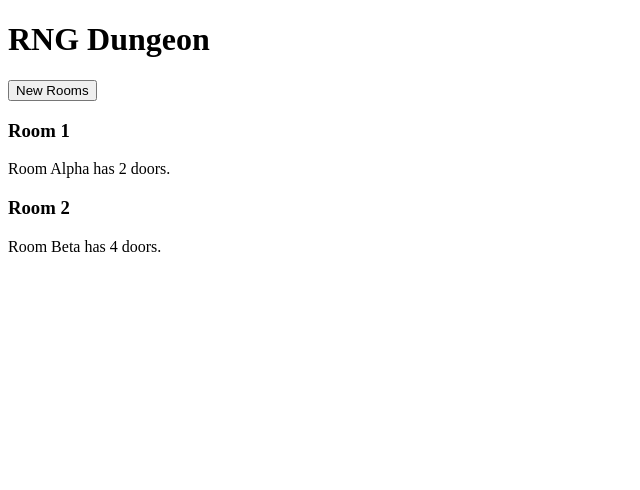
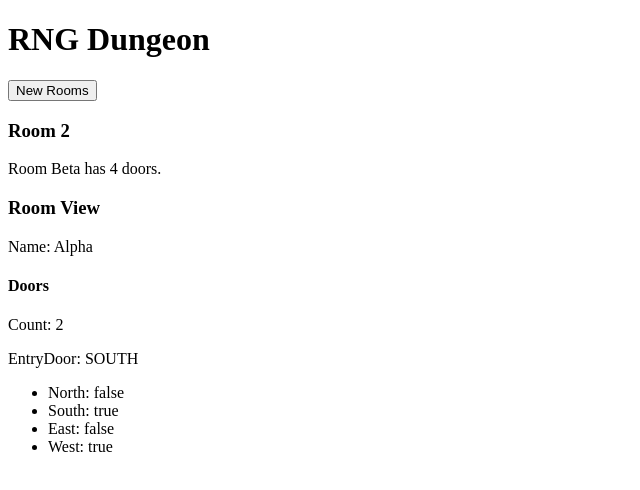
Before and after one commit to Echo343/RNG-Dungeon, an Angular app: page / in a window 1280 px wide. Shown: the top 490 px of the page, without its empty margins (0-640 px from the left). Built offline with nearby package versions, Linux system fonts and the light colour scheme.

Commit message:
Added Room view component

```diff
--- a/src/app/app.component.html
+++ b/src/app/app.component.html
@@ -2,7 +2,7 @@
 
 <input type="button" (click)="randomize()" value="New Rooms" />
 
-<h3>Room 1</h3>
-<p>Room {{rm1.name}} has {{rm1.getDoorCount()}} doors.</p>
 <h3>Room 2</h3>
 <p>Room {{rm2.name}} has {{rm2.getDoorCount()}} doors.</p>
+
+<app-room-view [room]="rm1"></app-room-view>
--- a/src/app/app.module.ts
+++ b/src/app/app.module.ts
@@ -2,10 +2,12 @@ import { BrowserModule } from '@angular/platform-browser';
 import { NgModule } from '@angular/core';
 
 import { AppComponent } from './app.component';
+import { RoomViewComponent } from './room-view/room-view.component';
 
 @NgModule({
   declarations: [
-    AppComponent
+    AppComponent,
+    RoomViewComponent
   ],
   imports: [
     BrowserModule
--- a/src/app/room-doors.ts
+++ b/src/app/room-doors.ts
@@ -1,28 +1,30 @@
 export class RoomDoors {
-    North: boolean = false;
-    South: boolean = false;
-    East: boolean = false;
-    West: boolean = false;
+    north: boolean = false;
+    south: boolean = false;
+    east: boolean = false;
+    west: boolean = false;
+    entryDoor: string;
 
     constructor(entryDoor?: string) {
-        this.North = this.getRandomBoolean();
-        this.South = this.getRandomBoolean();
-        this.East = this.getRandomBoolean();
-        this.West = this.getRandomBoolean();
+        this.north = this.getRandomBoolean();
+        this.south = this.getRandomBoolean();
+        this.east = this.getRandomBoolean();
+        this.west = this.getRandomBoolean();
 
         if (entryDoor) {
+            this.entryDoor = entryDoor.toUpperCase();
             switch (entryDoor.toUpperCase()) {
                 case 'NORTH':
-                    this.North = true;
+                    this.north = true;
                     break;
                 case 'SOUTH':
-                    this.South = true;
+                    this.south = true;
                     break;
                 case 'EAST':
-                    this.East = true;
+                    this.east = true;
                     break;
                 case 'WEST':
-                    this.West = true;
+                    this.west = true;
                     break;
                 default:
                     break;
@@ -32,10 +34,10 @@ export class RoomDoors {
 
     getCount(): number {
         let count: number = 0;
-        if (this.North) { count++; }
-        if (this.South) { count++; }
-        if (this.East) { count++; }
-        if (this.West) { count++; }
+        if (this.north) { count++; }
+        if (this.south) { count++; }
+        if (this.east) { count++; }
+        if (this.west) { count++; }
         return count;
     }
 
--- /dev/null
+++ b/src/app/room-view/room-view.component.html
@@ -0,0 +1,12 @@
+<h3>Room View</h3>
+<p>Name: {{room.name}}</p>
+
+<h4>Doors</h4>
+<p>Count: {{room.doors.getCount()}}</p>
+<p>EntryDoor: {{room.doors.entryDoor}}</p>
+<ul>
+  <li>North: {{room.doors.north}}</li>
+  <li>South: {{room.doors.south}}</li>
+  <li>East: {{room.doors.east}}</li>
+  <li>West: {{room.doors.west}}</li>
+</ul>
--- /dev/null
+++ b/src/app/room-view/room-view.component.ts
@@ -0,0 +1,18 @@
+import { Component, OnInit, Input } from '@angular/core';
+import { Room } from '../room';
+
+@Component({
+  selector: 'app-room-view',
+  templateUrl: './room-view.component.html',
+  styleUrls: ['./room-view.component.css']
+})
+export class RoomViewComponent implements OnInit {
+
+  @Input() room: Room;
+
+  constructor() { }
+
+  ngOnInit() {
+  }
+
+}
```
Also changed, not shown: src/app/room-view/room-view.component.css (added), 2 other files (tests, documents, lock files or other folders).
